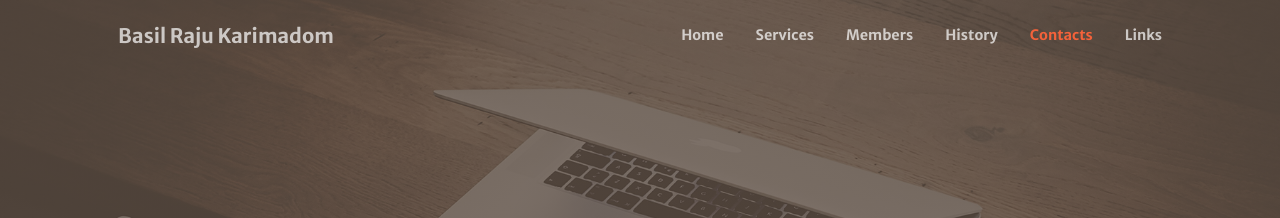
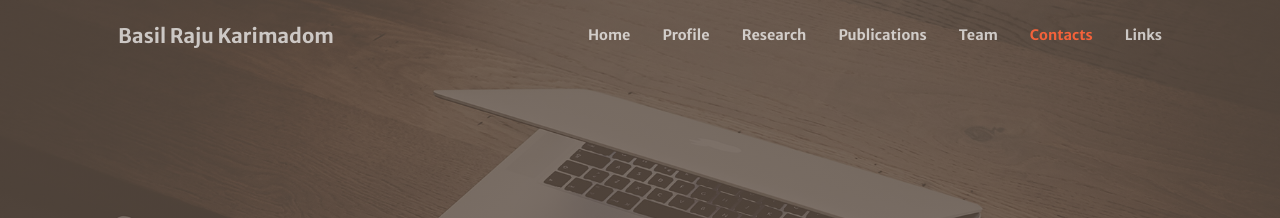
Before and after one commit to basilkarimadom/basilkarimadom.github.io, a Jekyll site: the page built from index.md, in a window 1280 px wide. Shown: the top 218 px of the page. Built offline with Jekyll 4.4.1, drawn with Linux system fonts in a browser that asks for light colours; comment, search, counter and statistics services are not loaded.

Commit message:
Update menus.yml

```diff
--- a/_data/menus.yml
+++ b/_data/menus.yml
@@ -5,12 +5,14 @@
 header:
 - title: Home
   url: /#home
-- title: Services
-  url: /#services
-- title: Members
+- title: Profile
+  url: /#profile
+- title: Research
+  url: /#research
+- title: Publications
+  url: /#home
+- title: Team
   url: /#members
-- title: History
-  url: /#timeline
 - title: Contacts
   url: /#contacts
 - title: Links
```
